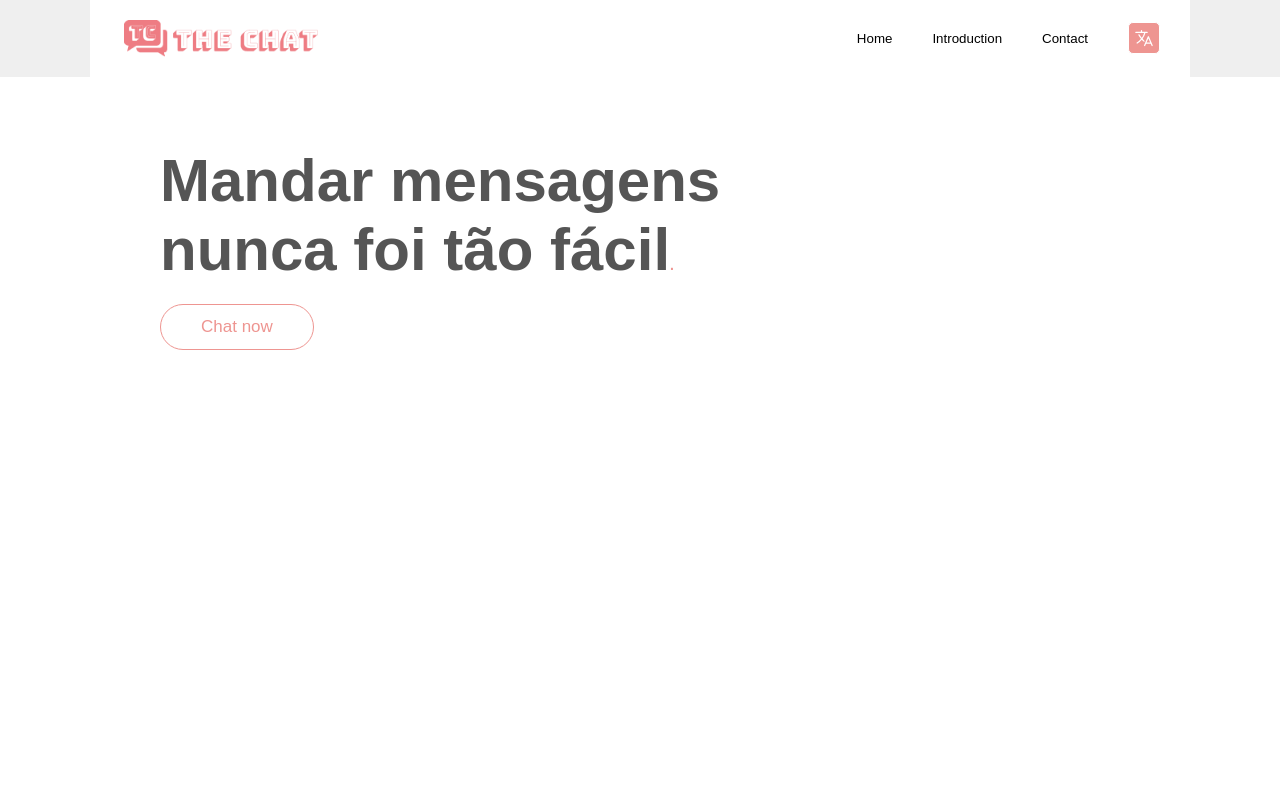
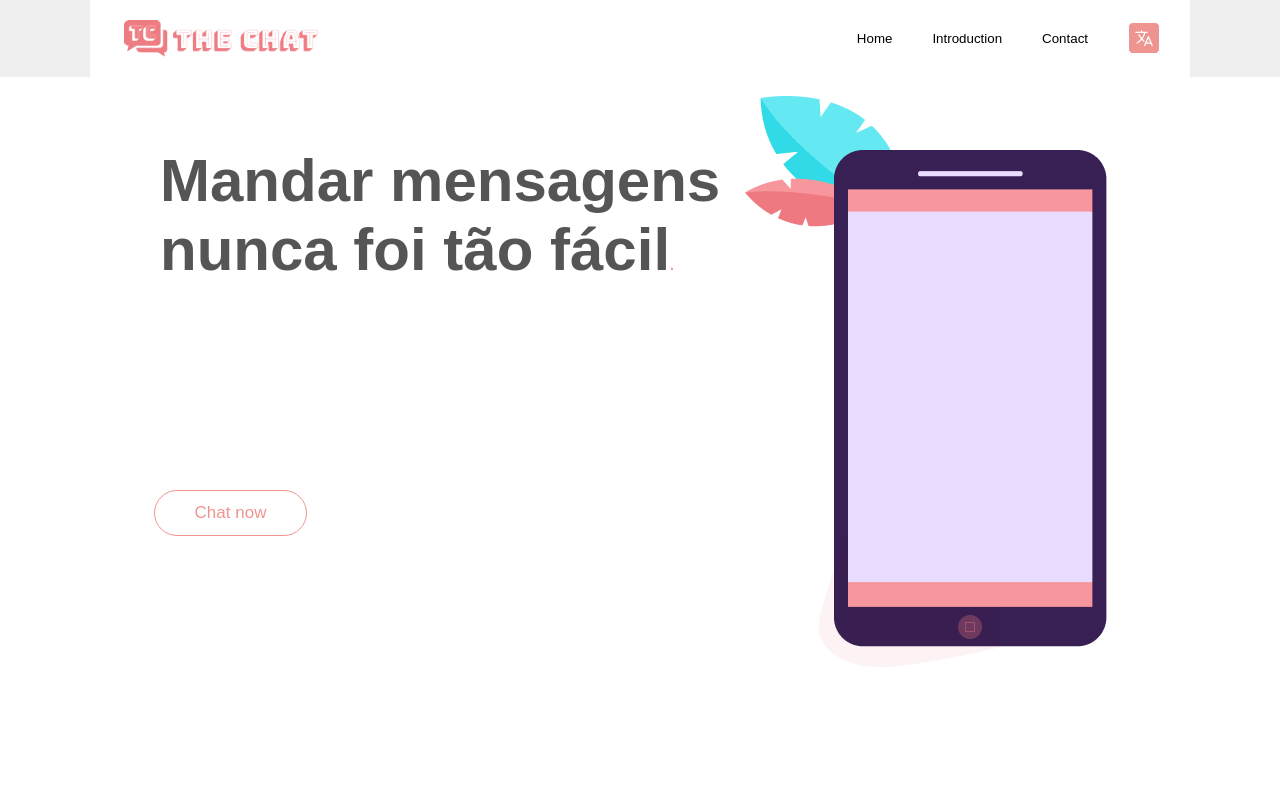
Before and after one commit to GustafXL/the-chat-web, a Next.js app: page / in a window 1280 px wide. Shown: the top 800 px of the page. Built offline with nearby package versions, Linux system fonts and the light colour scheme.

Commit message:
Finish first section

```diff
--- a/src/components/SectionOne/SendMessage.tsx
+++ b/src/components/SectionOne/SendMessage.tsx
@@ -7,6 +7,7 @@ const SendMessage = () => {
             <p className={style.sendMessageText}>
                 Mandar mensagens nunca foi tão fácil<span className={style.dotText}>.</span>
             </p>
+            <img src="/img/cellphone.png" alt="cellphone" />
         </div>
     )
 }
--- a/src/styles/MessageButton.module.css
+++ b/src/styles/MessageButton.module.css
@@ -9,9 +9,8 @@
     cursor: pointer;
 }
 .ButtonMessageContent {
-    width: 400px;
-    max-width: 100%;
-    width: 960px;
-    max-width: 100%;
     margin: 10px auto;
+    position: absolute;
+    top: 60%;
+    left: 12%;
 }
--- a/src/styles/SendMessage.module.css
+++ b/src/styles/SendMessage.module.css
@@ -11,6 +11,7 @@
 .messageContent {
     width: 75%;
     margin: 10px auto;
+    display: flex;
 }
 .dotText {
     color: #EE9591;
```
